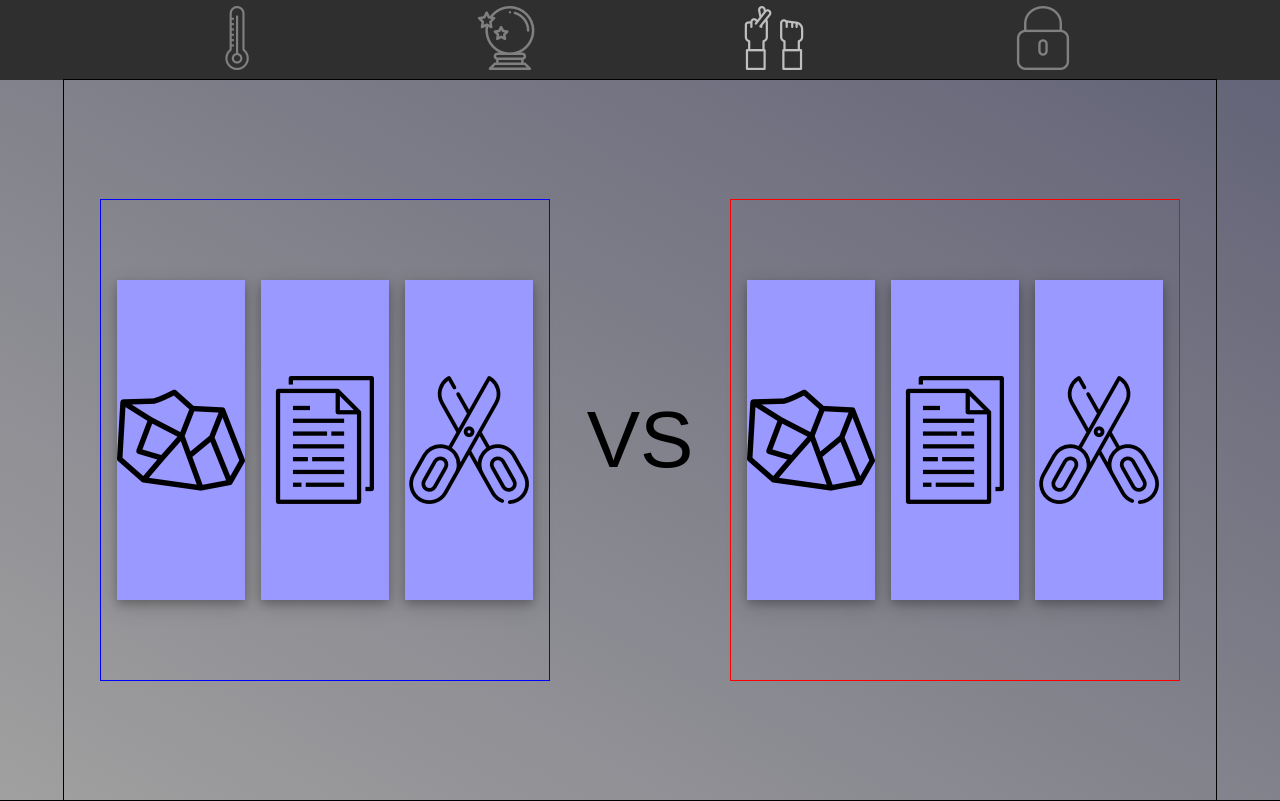
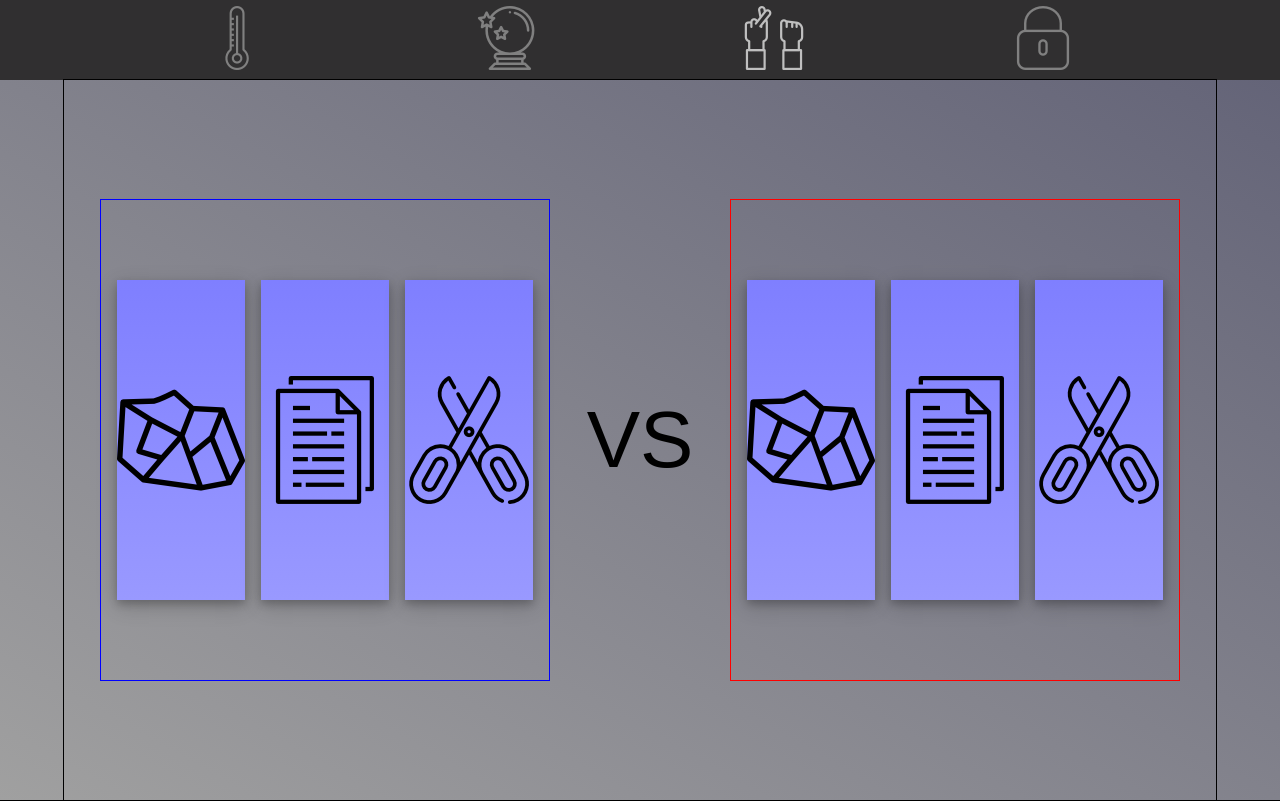
Before and after one commit to torinberger/y12-SDD-Prac, a Vue app: page /rockPaperScissors in a window 1280 px wide. Built offline with nearby package versions, Linux system fonts and the light colour scheme.

Commit message:
better cards w/rps

```diff
--- a/src/components/rockPaperScissors.vue
+++ b/src/components/rockPaperScissors.vue
@@ -171,7 +171,7 @@ body {
 .card {
   width: 10vw;
   height: 40vh;
-  background: #9999ff;
+  background: linear-gradient(to bottom, #7f7fff, #9999ff);
   display: flex;
   justify-content: center;
   align-items: center;
```
